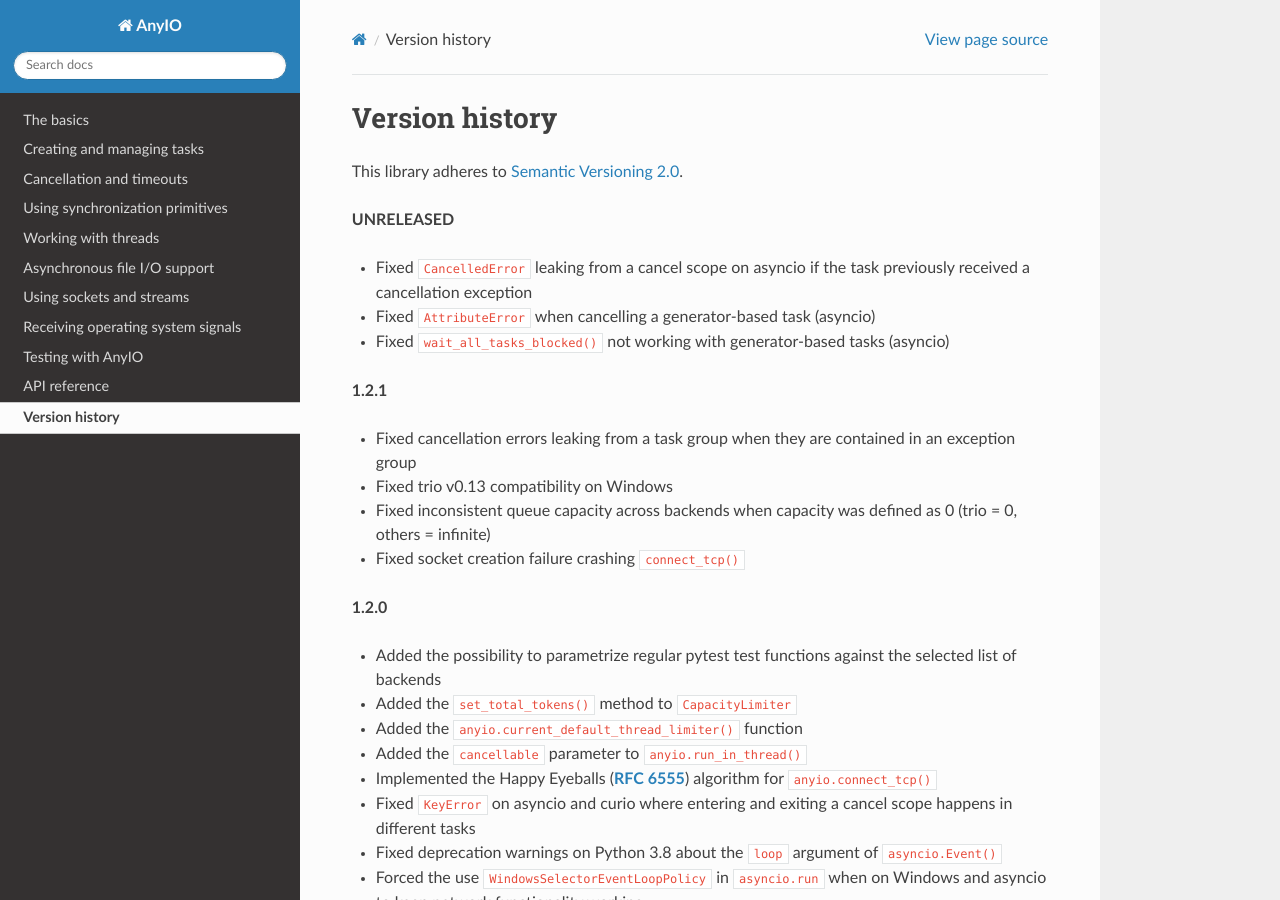
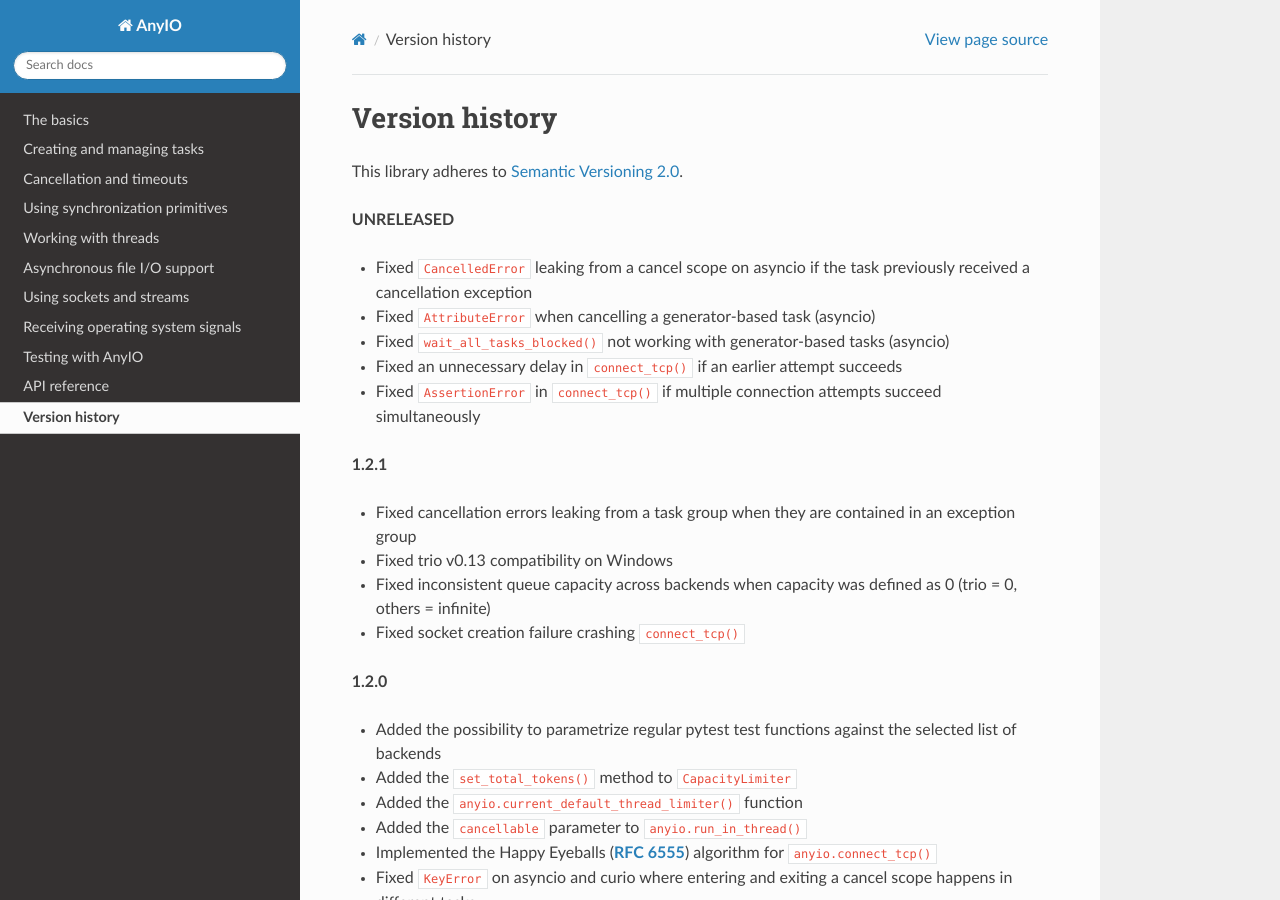
Before and after one commit to agronholm/anyio, a Sphinx documentation site: the page built from docs/versionhistory.rst, in a window 1280 px wide and 900 px high. Built offline with Sphinx 7.4.7 and the Read the Docs theme 2.0.0, drawn with Linux system fonts in a browser that asks for light colours.

Commit message:
Updated version history for PR #94

```diff
--- a/docs/versionhistory.rst
+++ b/docs/versionhistory.rst
@@ -9,6 +9,9 @@ This library adheres to `Semantic Versioning 2.0 <http://semver.org/>`_.
   cancellation exception
 - Fixed ``AttributeError`` when cancelling a generator-based task (asyncio)
 - Fixed ``wait_all_tasks_blocked()`` not working with generator-based tasks (asyncio)
+- Fixed an unnecessary delay in ``connect_tcp()`` if an earlier attempt succeeds
+- Fixed ``AssertionError`` in ``connect_tcp()`` if multiple connection attempts succeed
+  simultaneously
 
 **1.2.1**
 
```
